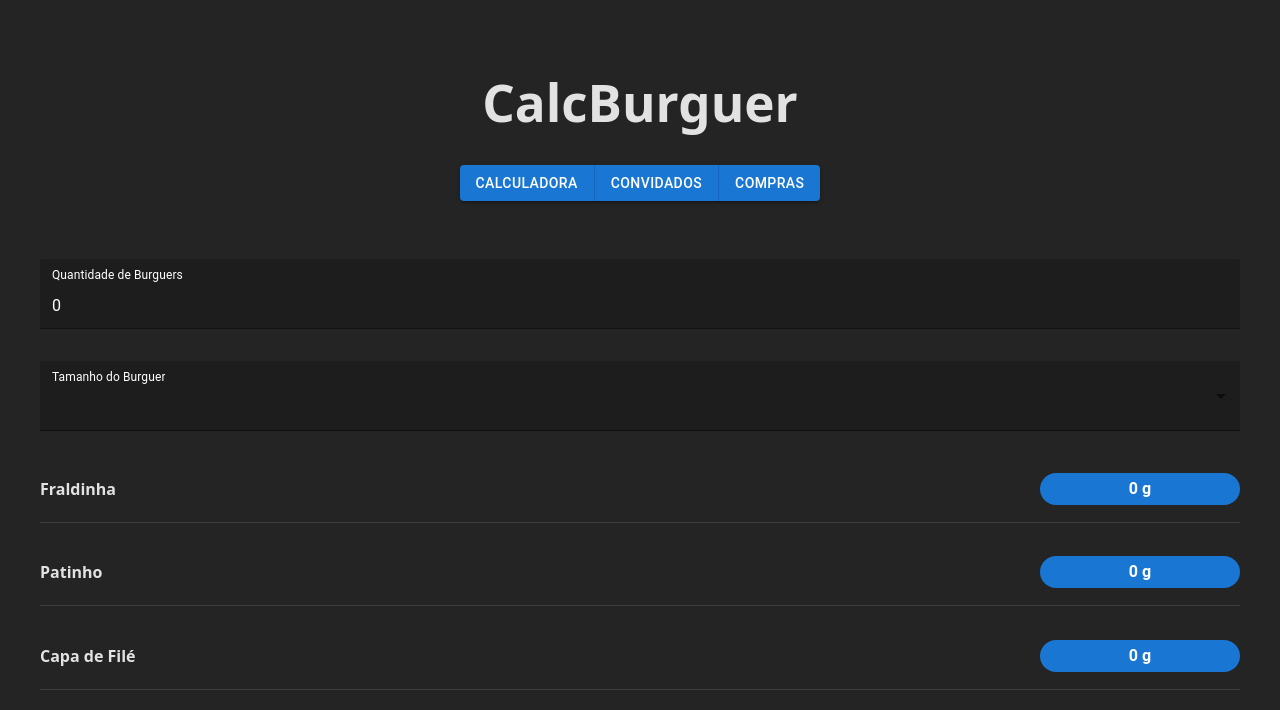
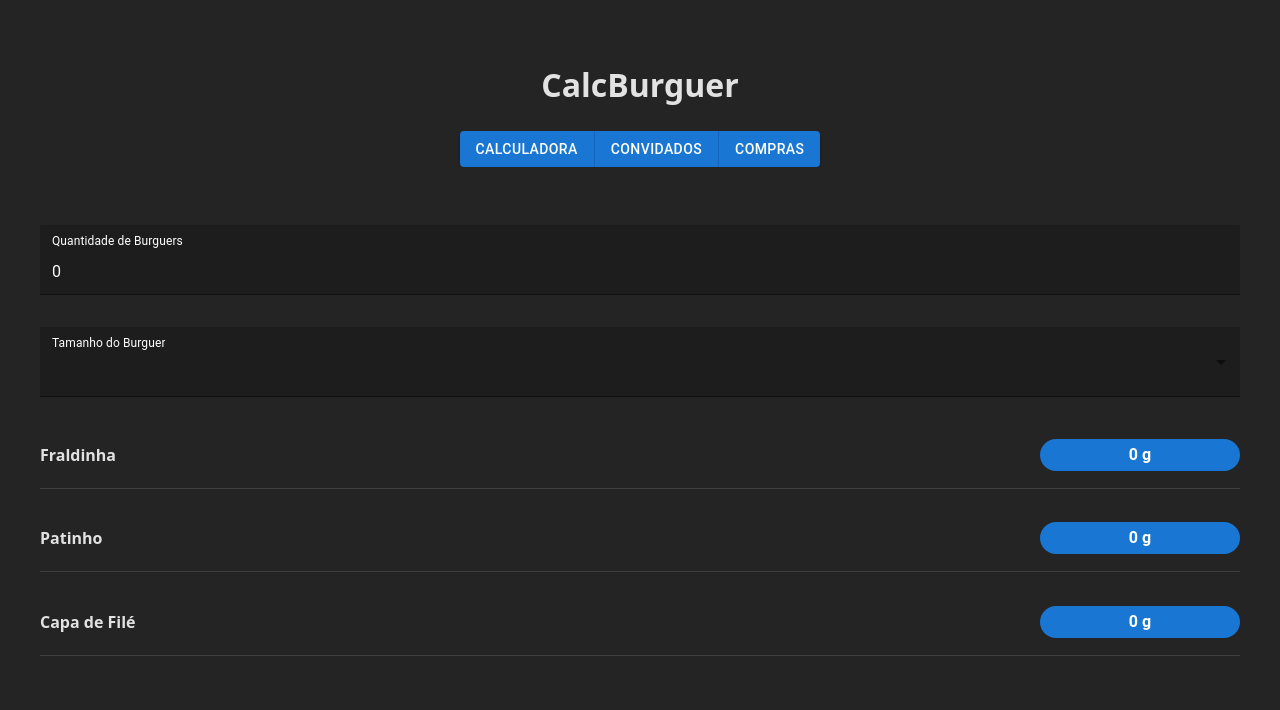
Before and after one commit to Gmicheletti/calculator_burguer, a React (Vite) app: page / in a window 1280 px wide. Shown: the top 710 px of the page. Built offline with nearby package versions, Linux system fonts and the light colour scheme.

Commit message:
novas funcionalidades

```diff
--- a/src/App.css
+++ b/src/App.css
@@ -3,7 +3,9 @@
   margin: 0 auto;
   padding: 2rem;
   text-align: center;
+  overflow: auto;
 }
 
-
-#app{}
+.group_menu{
+  overflow-x: scroll;
+}
--- a/src/App.jsx
+++ b/src/App.jsx
@@ -17,12 +17,13 @@ export default function App() {
     <>
       <div id="app">
         <h1>CalcBurguer</h1>
-
+        <div className="group_menu">
         <ButtonGroup  variant="contained" aria-label="Basic button group">
-          <Button onClick={() => changeMenu("calc")}>Calculadora</Button>
+          <Button  onClick={() => changeMenu("calc")}>Calculadora</Button>
           <Button onClick={() => changeMenu("guests")}>Convidados</Button>
-          <Button onClick={() => changeMenu("shopping")}>Compras</Button>
+          <Button  onClick={() => changeMenu("shopping")}>Compras</Button>
         </ButtonGroup>
+        </div>
 
         {menu === "calc" && <Calc />}
         {menu === "guests" && <ListPeople />}
--- a/src/index.css
+++ b/src/index.css
@@ -17,7 +17,4 @@
 
 
 
-h1 {
-  font-size: 3.2em;
-  line-height: 1.1;
-}
+/*
--- a/src/shopping/Shopping.css
+++ b/src/shopping/Shopping.css
@@ -0,0 +1,3 @@
+#listShopping{
+    margin-top: 50px;
+}
```
